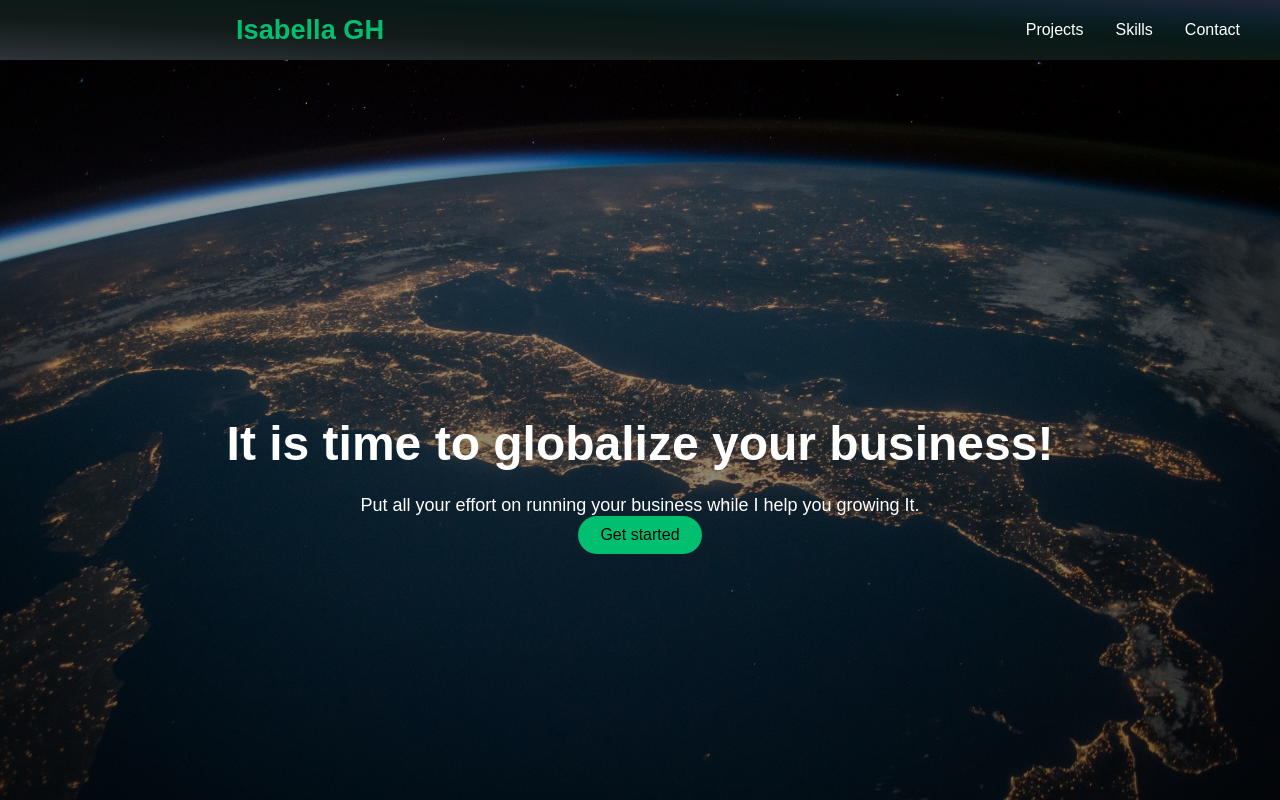
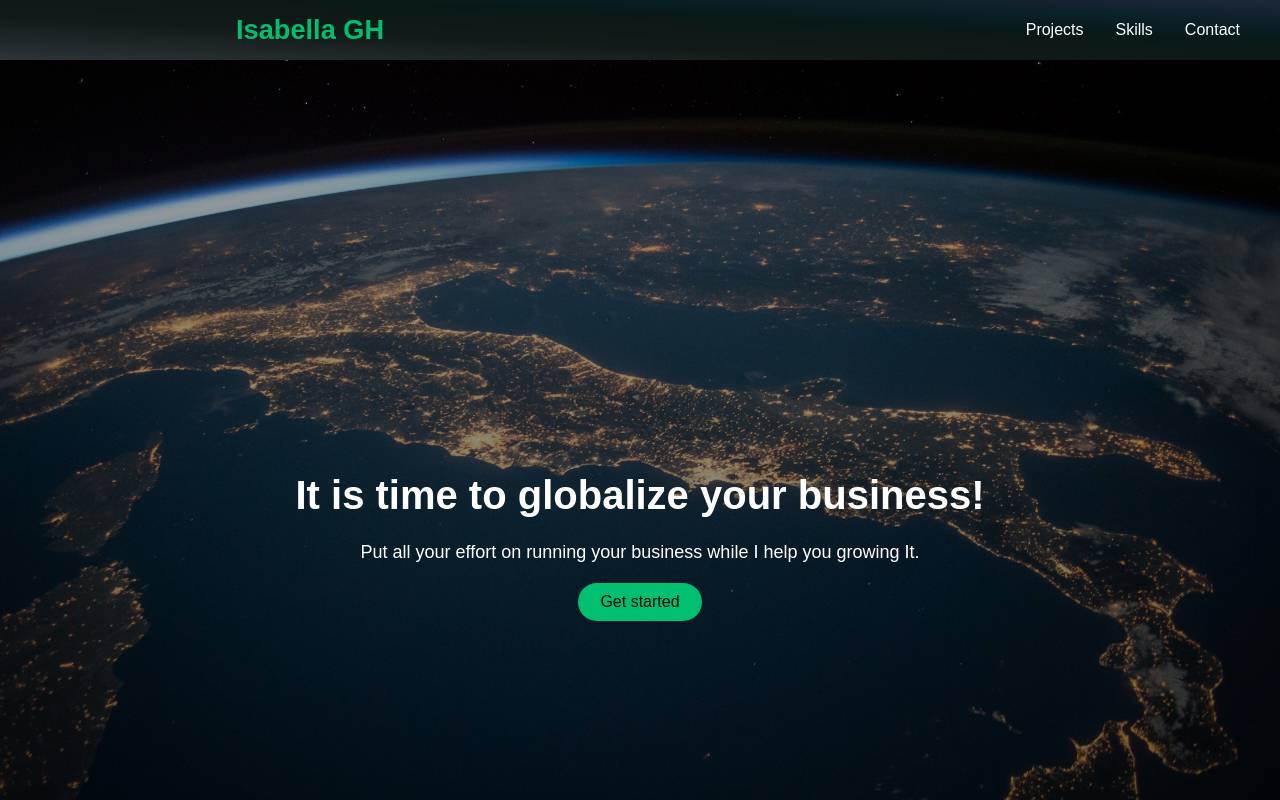
Before and after one commit to isabellagh/my-portfolio, a React (Create React App) app: page / in a window 1280 px wide. Shown: the top 800 px of the page. Built offline with nearby package versions, Linux system fonts and the light colour scheme.

Commit message:
get started btn styled

```diff
--- a/src/components/about/AboutElements.js
+++ b/src/components/about/AboutElements.js
@@ -51,6 +51,7 @@ export const VideoBg = styled.img`
 export const AboutContent = styled.div`
   z-index: 3;
   max-width: 1200px;
+  max-height: 40px;
   position: absolute;
   padding: 8px 24px;
   display: flex;
@@ -60,7 +61,7 @@ export const AboutContent = styled.div`
 
 export const AboutH1 = styled.h1`
   color: #fff;
-  font-size: 48px;
+  font-size: 40px;
   text-align: center;
 
   @media screen and (max-width: 768px) {
@@ -99,10 +100,11 @@ export const AboutBtnLink = styled(LinkS)`
   cursor: pointer;
   transition: all 0.2s ease-in-out;
   text-decoration: none;
+  margin-top: 20px;
 
   &:hover {
     transition: all 0.2s ease-in-out;
-    background: #fff;
+    background: #CCF0D0;
     color: #010606;
   }
 `;
```
